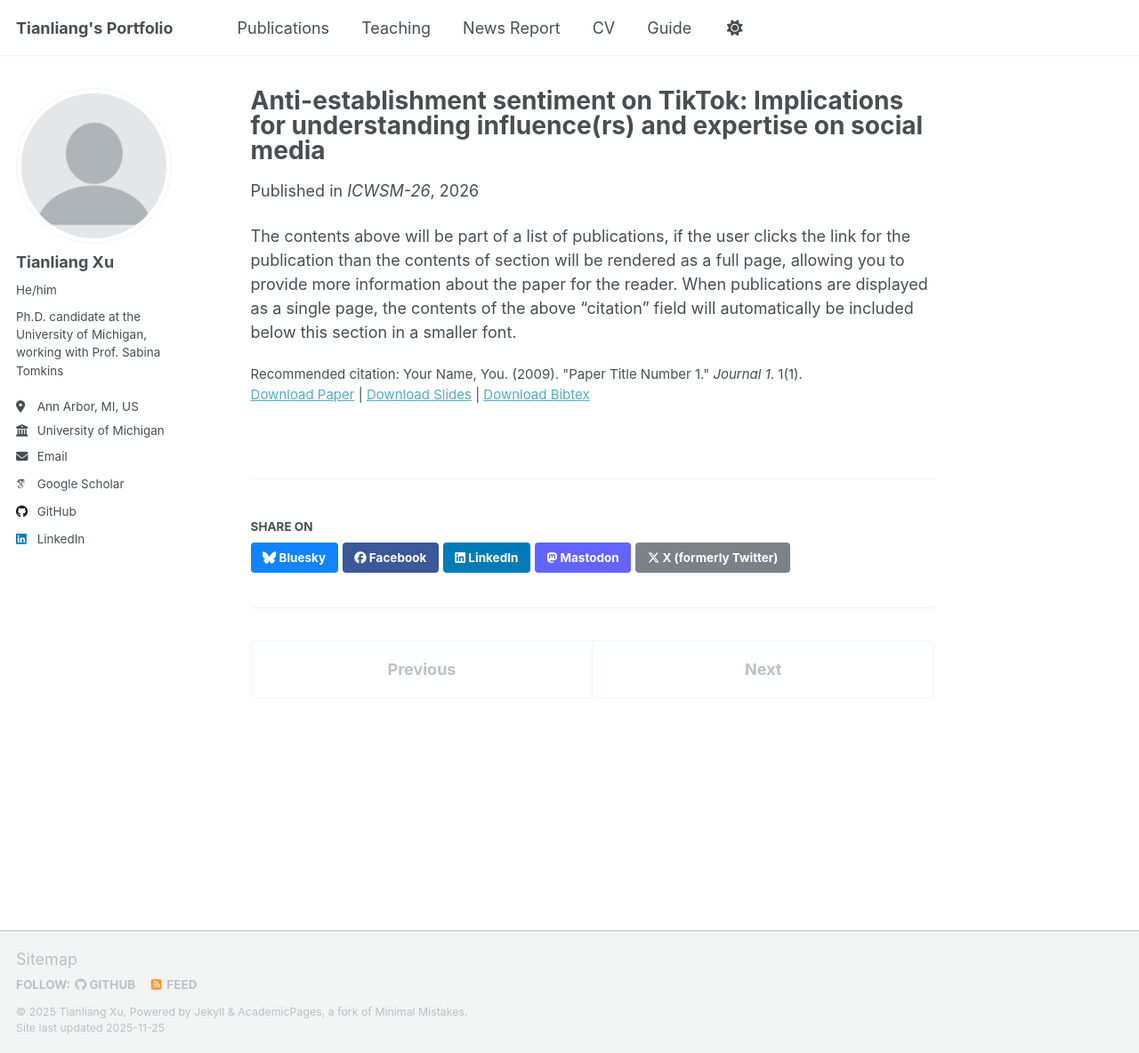
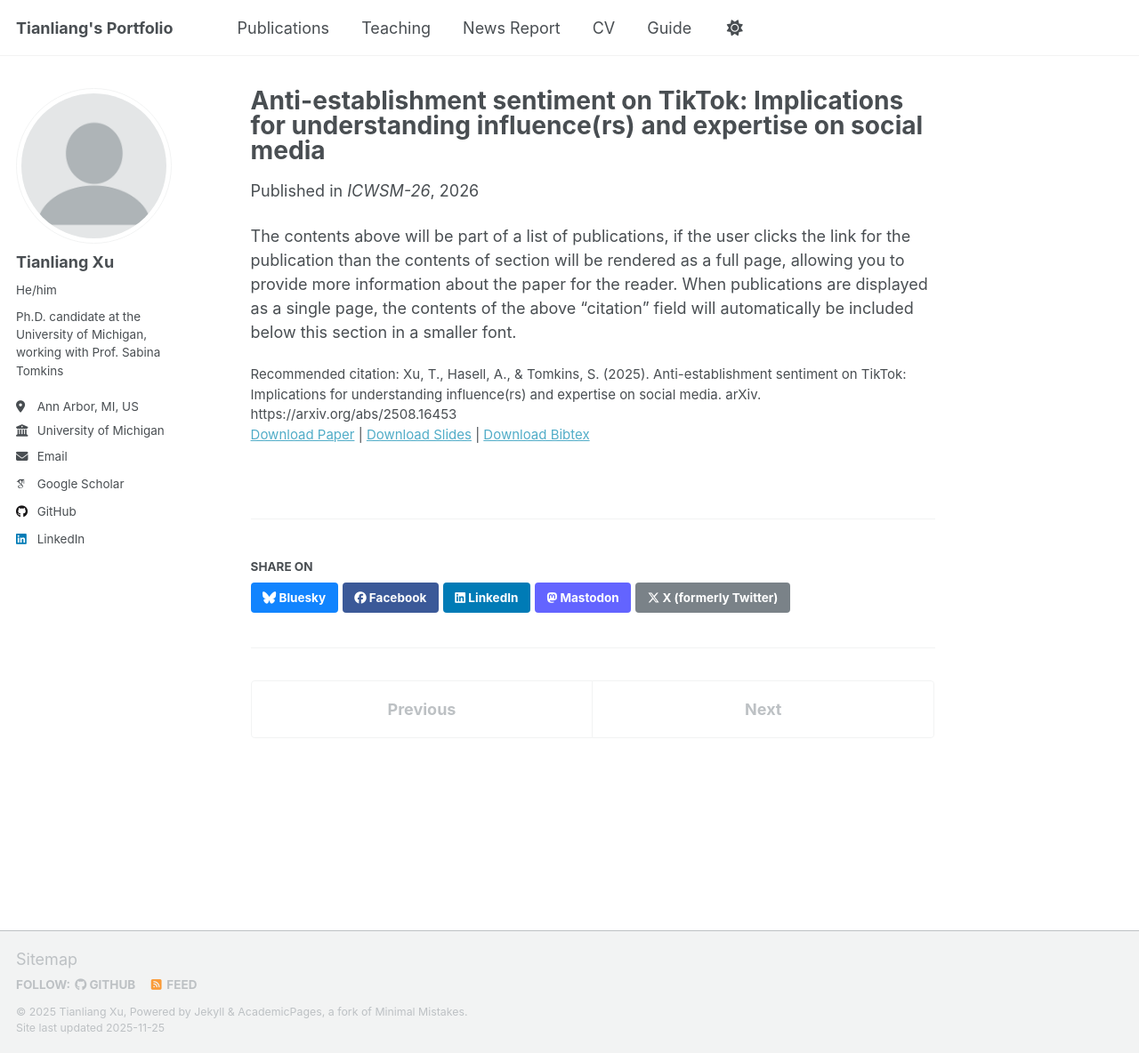
Before and after one commit to xutianliang-128/profolio, a Jekyll site: the page built from _publications/2009-10-01-paper-title-number-1.md, in a window 1280 px wide and 1184 px high. Shown: the whole window at 89% size. Built offline with Jekyll 4.4.1, drawn with Linux system fonts in a browser that asks for light colours; some web fonts are replaced; a script that is not in the unit is left out.

Commit message:
Update 2009-10-01-paper-title-number-1.md

```diff
--- a/_publications/2009-10-01-paper-title-number-1.md
+++ b/_publications/2009-10-01-paper-title-number-1.md
@@ -7,8 +7,8 @@ excerpt: 'We employ a computational approach to label TikTok posts as containing
 date: 2026-05-27
 venue: 'ICWSM-26'
 slidesurl: 'https://academicpages.github.io/files/slides1.pdf'
-paperurl: '[https://academicpages.github.io/files/paper1.pdf](https://arxiv.org/pdf/2508.16453)'
+paperurl: 'https://arxiv.org/pdf/2508.16453'
 bibtexurl: 'https://academicpages.github.io/files/bibtex1.bib'
-citation: 'Your Name, You. (2009). &quot;Paper Title Number 1.&quot; <i>Journal 1</i>. 1(1).'
+citation: 'Xu, T., Hasell, A., & Tomkins, S. (2025). Anti-establishment sentiment on TikTok: Implications for understanding influence(rs) and expertise on social media. arXiv. https://arxiv.org/abs/2508.16453'
 ---
 The contents above will be part of a list of publications, if the user clicks the link for the publication than the contents of section will be rendered as a full page, allowing you to provide more information about the paper for the reader. When publications are displayed as a single page, the contents of the above "citation" field will automatically be included below this section in a smaller font.
```
